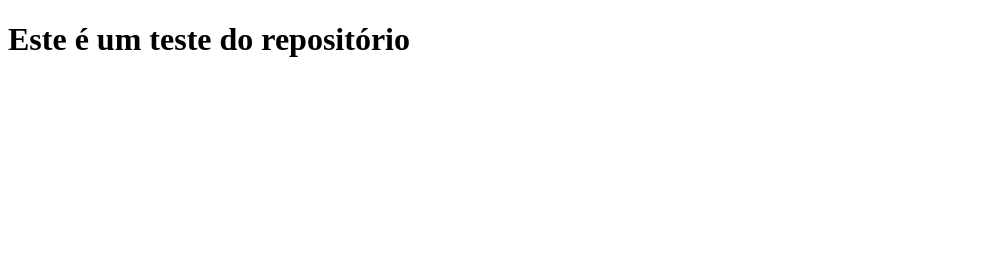
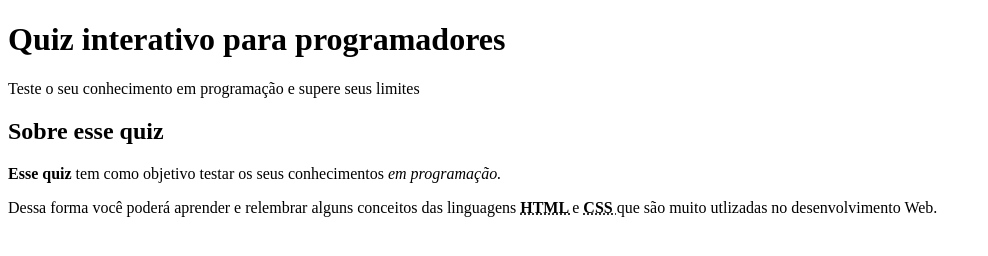
Before and after one commit to Guilherme-Soares05/-Criando-seu-Primeiro-Site-Completo-com-HTML, a plain HTML site: page Site/index.html in a window 1280 px wide. Shown: the whole page, without its empty margins (0-988 px from the left). Drawn offline with Linux system fonts and the light colour scheme.

Commit message:
Foi melhorado a estrutura da página inicial deixando a mais semântica, foi adicionado  o campo seção para explicar melhor do que se trata a página e foi adicionado outras meta tags

```diff
--- a/Site/index.html
+++ b/Site/index.html
@@ -3,9 +3,24 @@
 <head>
     <meta charset="UTF-8">
     <meta name="viewport" content="width=device-width, initial-scale=1.0">
-    <title>Teste</title>
+    <meta name="description" content="Um quiz interativo para testar os seus conhecimentos">
+    <title>Quiz para programadores</title>
 </head>
 <body>
-    <h1>Este é um teste do repositório</h1>
+    <header>
+        <h1> Quiz interativo para programadores </h1>
+        <p> Teste o seu conhecimento em programação e supere seus limites </p>
+        <main>
+            <!--Essa é uma section para passar informações do quiz-->
+            <section>
+              <h2> Sobre esse quiz </h2>
+              <p> <b> Esse quiz </b> tem como objetivo testar os seus conhecimentos <i> em programação. </i> </p>
+              <p>Dessa forma você poderá aprender e relembrar alguns conceitos das linguagens <strong> <abbr title="HyperText Markup Language"> HTML </abbr> </strong> e <strong> <abbr title="Cascading Style Sheets"> CSS </abbr> </strong>  que são muito utlizadas no desenvolvimento Web. </p>
+            </section>
+        </main>
+        <footer>
+
+        </footer>
+    </header>
 </body>
 </html>
```
